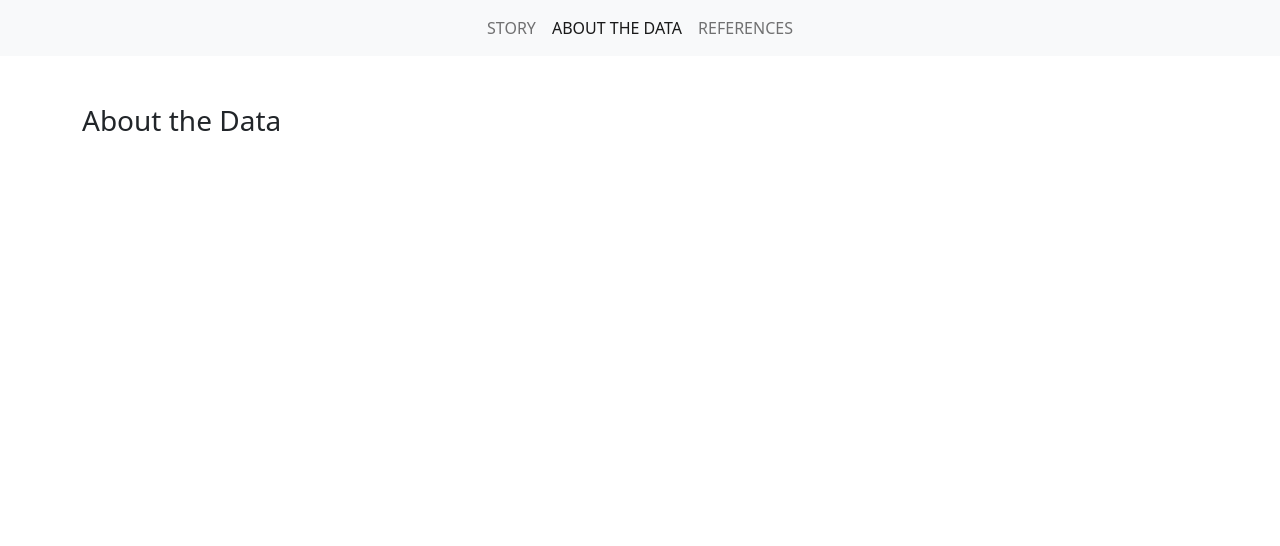
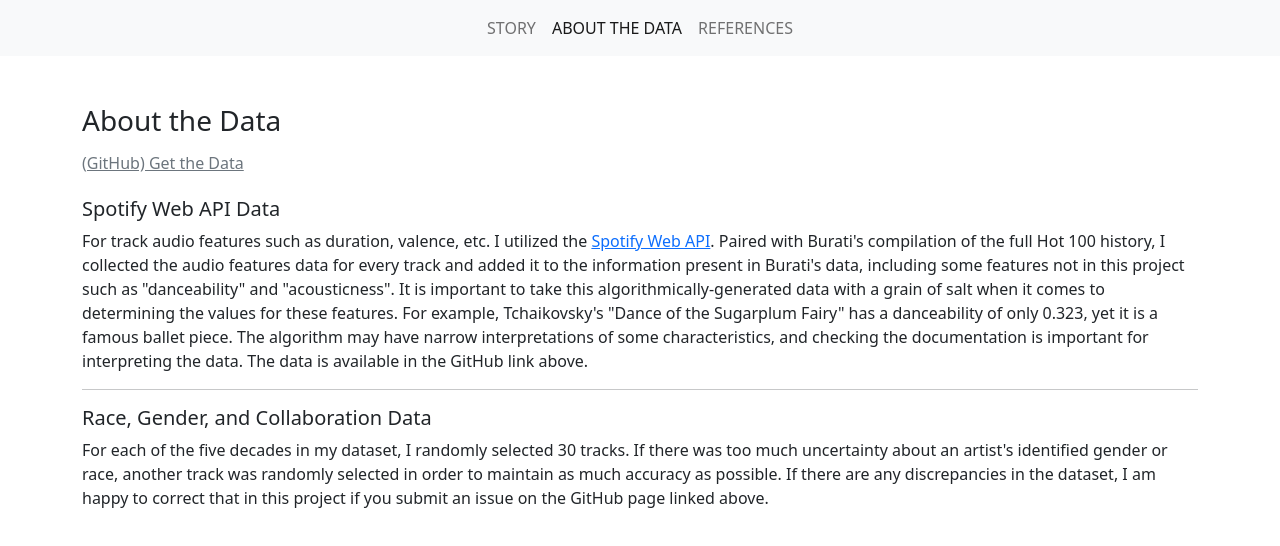
Before and after one commit to lisyce/SpotifyAnalysisPublic, a plain HTML site: page site/about.html in a window 1280 px wide. Drawn offline with nearby package versions, Linux system fonts and the light colour scheme.

Commit message:
about the data page

```diff
--- a/site/about.html
+++ b/site/about.html
@@ -37,7 +37,30 @@
 
     <main>
       <div class="container my-5">
-        <h3>About the Data</h3>
+        <h3 class="mb-3">About the Data</h3>
+        <h4 class="mb-4 fs-6"><a class="link-secondary" href="https://github.com/lisyce/SpotifyAnalysisPublic" target="_blank">(GitHub) Get the Data</a></h4>
+
+        <h5>Spotify Web API Data</h5>
+        <p>
+          For track audio features such as duration, valence, etc. I utilized the <a target="_blank" href="https://developer.spotify.com/documentation/web-api/">Spotify Web API</a>.
+          Paired with Burati's compilation of the full Hot 100 history, I collected the audio features data for every track and added it to the information present in Burati's data,
+          including some features not in this project such as "danceability" and "acousticness". It is important to take this algorithmically-generated
+          data with a grain of salt when it comes to determining the values for these features. For example,
+          Tchaikovsky's "Dance of the Sugarplum Fairy" has a danceability of only 0.323, yet it is a famous ballet piece.
+          The algorithm may have narrow interpretations of some characteristics, and checking the documentation is important for interpreting the data.
+          The data is available in the GitHub link above.
+        </p>
+
+        <hr class="my-3">
+
+        <h5>Race, Gender, and Collaboration Data</h5>
+        <p>
+          For each of the five decades in my dataset, I randomly selected 30 tracks. If there was too much uncertainty
+          about an artist's identified gender or race, another track was randomly selected in order to maintain as much
+          accuracy as possible. If there are any discrepancies in the dataset, I am happy to
+          correct that in this project if you submit an issue on the GitHub page linked above.
+        </p>
+
       </div>
 
     </main>
```
